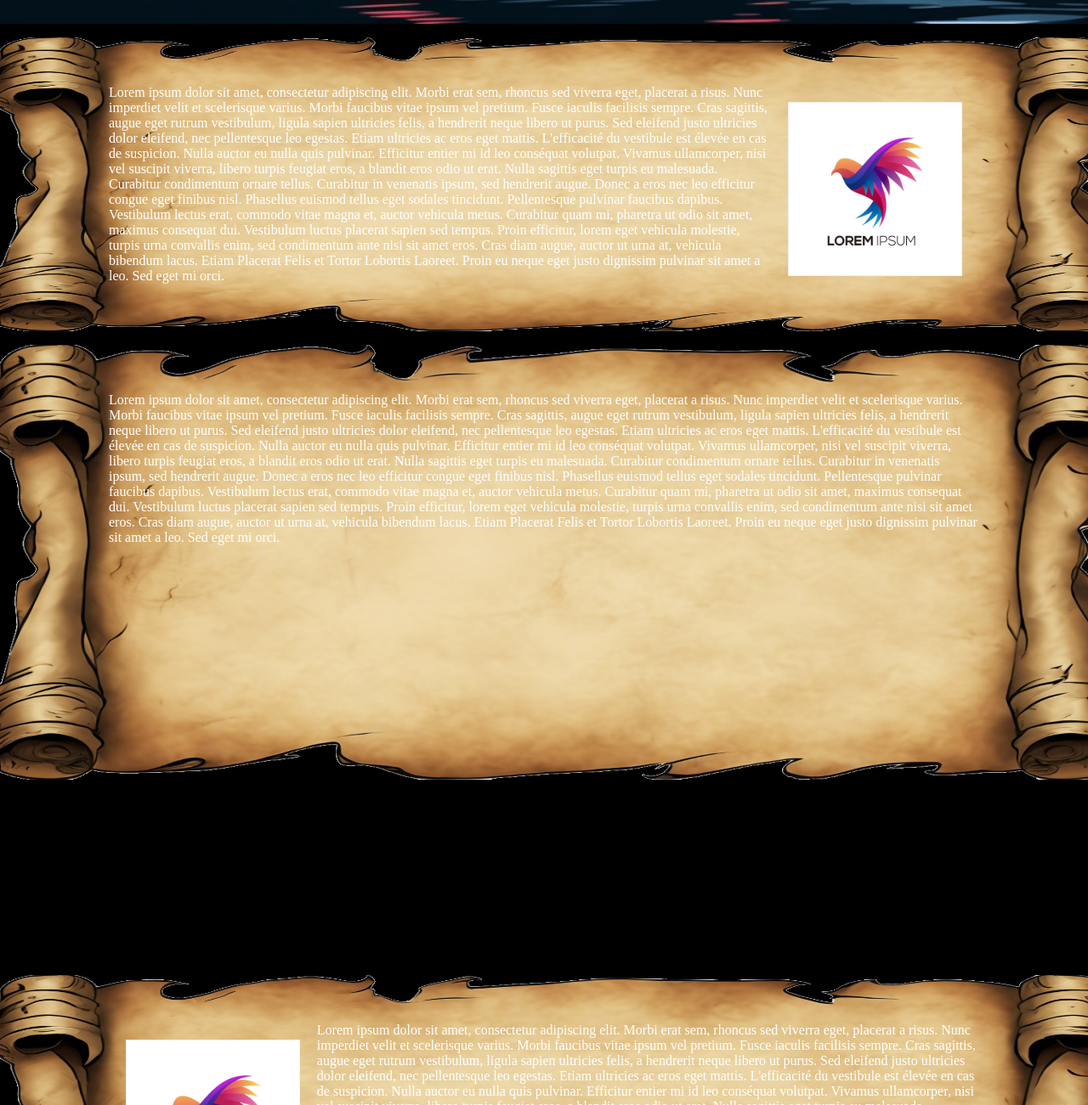
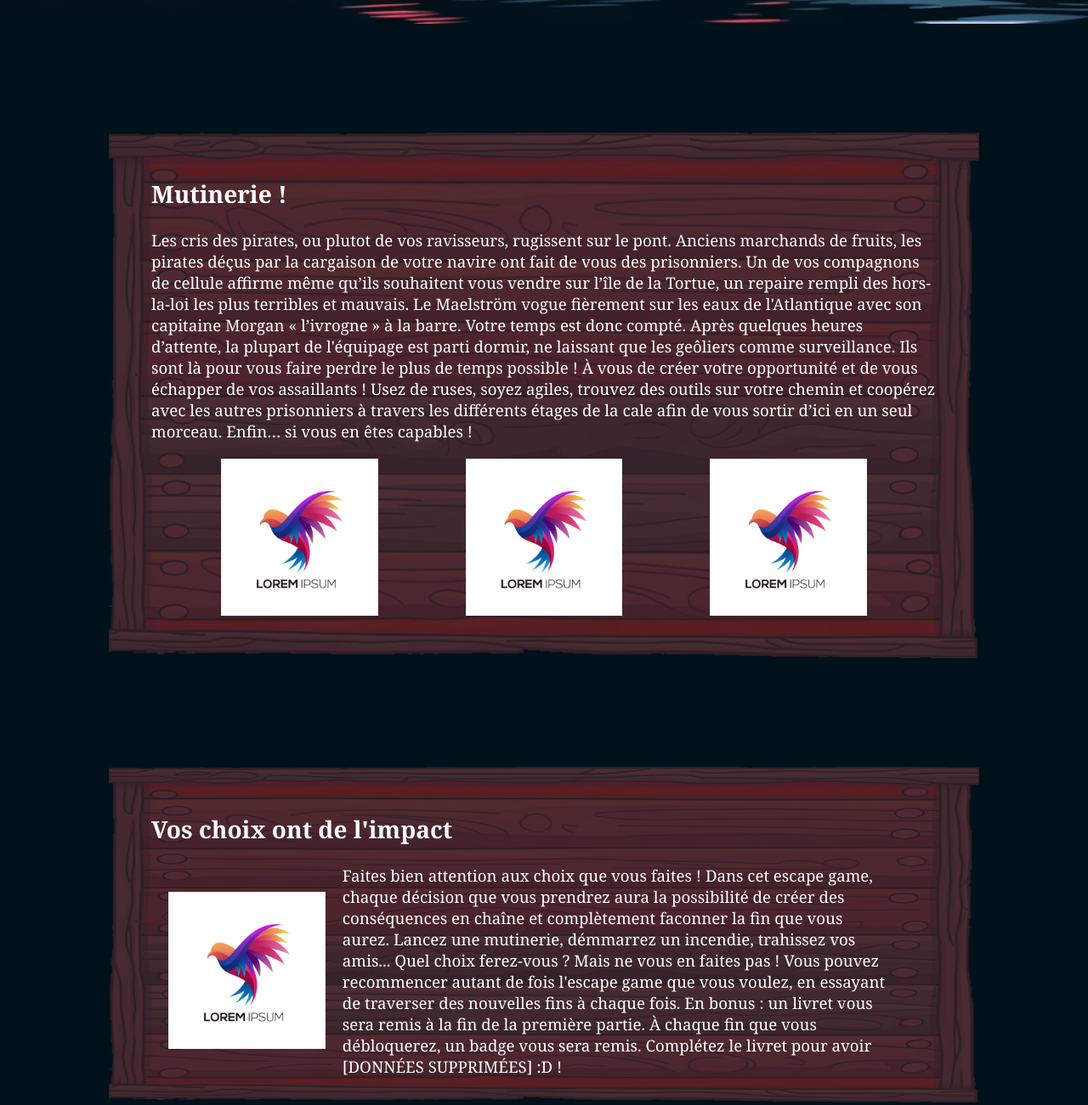
Before and after one commit to GraffAir/SAE105, a plain HTML site: page index.html in a window 1280 px wide. Shown: the part 772-2073 px from the top of the page at 85% size. Drawn offline with Linux system fonts and the light colour scheme; a web font is replaced by a local one.

Commit message:
Cohérence de la page, respect de la maquette

```diff
--- a/index.html
+++ b/index.html
@@ -16,9 +16,9 @@
                 <li>
                     <a href="">Histoire</a>
                     <ul>
-                        <li><a href="#début">Oups...</a></li>
-                        <li><a href="#milieu">L'échappatoire</a></li>
-                        <li><a href="#fin">Liberté !</a></li>
+                        <li><a href="#section-intro">Introduction</a></li>
+                        <li><a href="#section-choix">Votre choix</a></li>
+                        <li><a href="#section-immersion">Immersivité</a></li>
                     </ul>
                 </li>
                 <li>
@@ -36,51 +36,84 @@
     <main>
         <section class="section-accroche">
             <div>
-                <h1>Machin machin pirates slogan phrase d'accroche</h1>
+                <h1>À des kilomètres du continent...</h1>
                 <div class="button-gold button-intro">
-                    <a href="#début">Découvrir une nouvelle aventure !</a>
+                    <a href="#début">Découvrez une aventure inoubliable !</a>
                 </div>
             </div>
         </section>
         <div>
 
         </div>
-        <section id="début" class="parchemin">
-            <img src="images/logo.jpg" class="image-seule right" alt="">
-            <p>Lorem ipsum dolor sit amet, consectetur adipiscing elit. Morbi erat sem, rhoncus sed viverra eget,
-                placerat a risus. Nunc imperdiet velit et scelerisque varius. Morbi faucibus vitae ipsum vel pretium.
-                Fusce iaculis facilisis sempre. Cras sagittis, augue eget rutrum vestibulum, ligula sapien ultricies
-                felis, a hendrerit neque libero ut purus. Sed eleifend justo ultricies dolor eleifend, nec pellentesque
-                leo egestas. Etiam ultricies ac eros eget mattis. L'efficacité du vestibule est élevée en cas de
-                suspicion. Nulla auctor eu nulla quis pulvinar. Efficitur entier mi id leo conséquat volutpat. Vivamus
-                ullamcorper, nisi vel suscipit viverra, libero turpis feugiat eros, a blandit eros odio ut erat. Nulla
-                sagittis eget turpis eu malesuada. Curabitur condimentum ornare tellus. Curabitur in venenatis ipsum,
-                sed hendrerit augue. Donec a eros nec leo efficitur congue eget finibus nisl. Phasellus euismod tellus
-                eget sodales tincidunt. Pellentesque pulvinar faucibus dapibus. Vestibulum lectus erat, commodo vitae
-                magna et, auctor vehicula metus. Curabitur quam mi, pharetra ut odio sit amet, maximus consequat dui.
-                Vestibulum luctus placerat sapien sed tempus. Proin efficitur, lorem eget vehicula molestie, turpis urna
-                convallis enim, sed condimentum ante nisi sit amet eros. Cras diam augue, auctor ut urna at, vehicula
-                bibendum lacus. Etiam Placerat Felis et Tortor Lobortis Laoreet. Proin eu neque eget justo dignissim
-                pulvinar sit amet a leo. Sed eget mi orci. </p>
+        <section id="section-intro" class="section-contenu">
+            <div class="planche">
+                <h2>Mutinerie !</h2>
+                <p>
+                    Les cris des pirates, ou plutot de vos ravisseurs, rugissent sur le pont.
+                    Anciens marchands de fruits, les pirates déçus par la cargaison de votre navire ont
+                    fait de vous des prisonniers. Un de vos compagnons de cellule affirme même qu’ils
+                    souhaitent vous vendre sur l’île de la Tortue, un repaire rempli des hors-la-loi les
+                    plus terribles et mauvais. Le Maelström vogue fièrement sur les eaux de
+                    l'Atlantique avec son capitaine Morgan « l’ivrogne » à la barre. Votre temps est
+                    donc compté. Après quelques heures d’attente, la plupart de l'équipage est parti
+                    dormir, ne laissant que les geôliers comme surveillance. Ils sont là pour vous faire
+                    perdre le plus de temps possible ! À vous de créer votre opportunité et de vous
+                    échapper de vos assaillants ! Usez de ruses, soyez agiles, trouvez des outils sur
+                    votre chemin et coopérez avec les autres prisonniers à travers les différents étages
+                    de la cale afin de vous sortir d’ici en un seul morceau. Enfin… si vous en êtes
+                    capables !
+                </p>
+                <div class="images-carousel">
+                    <img src="images/logo.jpg" class="image-seule" alt="">
+                    <img src="images/logo.jpg" class="image-seule" alt="">
+                    <img src="images/logo.jpg" class="image-seule" alt="">
+                </div>
+            </div>
+
         </section>
-        <section id="milieu" class="parchemin">
-            <p>Lorem ipsum dolor sit amet, consectetur adipiscing elit. Morbi erat sem, rhoncus sed viverra eget,
-                placerat a risus. Nunc imperdiet velit et scelerisque varius. Morbi faucibus vitae ipsum vel pretium.
-                Fusce iaculis facilisis sempre. Cras sagittis, augue eget rutrum vestibulum, ligula sapien ultricies
-                felis, a hendrerit neque libero ut purus. Sed eleifend justo ultricies dolor eleifend, nec pellentesque
-                leo egestas. Etiam ultricies ac eros eget mattis. L'efficacité du vestibule est élevée en cas de
-                suspicion. Nulla auctor eu nulla quis pulvinar. Efficitur entier mi id leo conséquat volutpat. Vivamus
-                ullamcorper, nisi vel suscipit viverra, libero turpis feugiat eros, a blandit eros odio ut erat. Nulla
-                sagittis eget turpis eu malesuada. Curabitur condimentum ornare tellus. Curabitur in venenatis ipsum,
-                sed hendrerit augue. Donec a eros nec leo efficitur congue eget finibus nisl. Phasellus euismod tellus
-                eget sodales tincidunt. Pellentesque pulvinar faucibus dapibus. Vestibulum lectus erat, commodo vitae
-                magna et, auctor vehicula metus. Curabitur quam mi, pharetra ut odio sit amet, maximus consequat dui.
-                Vestibulum luctus placerat sapien sed tempus. Proin efficitur, lorem eget vehicula molestie, turpis urna
-                convallis enim, sed condimentum ante nisi sit amet eros. Cras diam augue, auctor ut urna at, vehicula
-                bibendum lacus. Etiam Placerat Felis et Tortor Lobortis Laoreet. Proin eu neque eget justo dignissim
-                pulvinar sit amet a leo. Sed eget mi orci.
-            </p>
+
+        <section id="section-choix" class="section-contenu">
+            <div class="planche">
+                <h2>Vos choix ont de l'impact</h2>
+                <div class="texte-colonne">
+                    <img src="images/logo.jpg" class="image-seule" alt="">
+                    <p>
+                        Faites bien attention aux choix que vous faites ! Dans cet escape game,
+                        chaque décision que vous prendrez aura la possibilité de créer des conséquences en chaîne
+                        et complètement faconner la fin que vous aurez.
+                        Lancez une mutinerie, démmarrez un incendie, trahissez vos amis... Quel choix ferez-vous ?
+
+                        Mais ne vous en faites pas ! Vous pouvez recommencer autant de fois l'escape game que vous voulez,
+                        en essayant de traverser des nouvelles fins à chaque fois. En bonus : un livret vous sera remis à la fin de la
+                        première partie. À chaque fin que vous débloquerez, un badge vous sera remis. Complétez le livret
+                        pour avoir [DONNÉES SUPPRIMÉES] :D !
+                    </p>
+
+                </div>
+            </div>
+
         </section>
+
+        <section id="section-immersion" class="section-contenu">
+            <div class="planche">
+                <h2>Immergez-vous dans l'action</h2>
+                <div class="texte-colonne texte-colonne-gauche">
+                    <p>
+                        À l'aide de simulateurs ultraréalistes à la pointe de la technologie, vous serez plongés dans une aventure immersive intense.
+                        Oubliez les autres escape game : une fois que vous aurez joué au notre, tous les autres sembleront ennuyeux, vide et dénués de sens.
+                        Vous vivrez toute votre vie à la recherche d'une expérience aussi plaisante mais sans succès; on ne bat pas l'imbattable.
+                        Au bout d'un certain temps, même votre vie deviendra grise et froide : rien que vous ne puissiez faire, pas un voyage, pas
+                        une rencontre entre amis, pas des expériences humanitaires, rien de tout ça ne vous procurera un sentiment de plénitude
+                        aussi puissant que notre escape game. Vous deviendrez lentement un zombie, une arrangement inhumain de chair qui ne vit
+                        que pour trouver des expériences qui se rapproche de cet idéal que vous avez vécu. Vous chercherez, chercherez, mais
+                        jamais vous ne trouverez.
+                    </p>
+                    <img src="images/logo.jpg" class="image-seule" alt="">
+                </div>
+            </div>
+
+        </section>
+
         <section id="fin" class="parchemin">
             <img src="images/logo.jpg" class="image-seule left" alt="">
             <p>Lorem ipsum dolor sit amet, consectetur adipiscing elit. Morbi erat sem, rhoncus sed viverra eget,
--- a/style.css
+++ b/style.css
@@ -1,7 +1,8 @@
 @font-face {
     font-family: "Pieces of Eight";
-    src: url(pieces_of_eight/Pieces\ of\ Eight.ttf);
+    src: url(fonts/PiecesOfEight.ttf);
 }
+
 
 body {
     margin: 0;
@@ -15,10 +16,47 @@ body {
     --bleu-lune-obscur: #284c60;
     --bleu-lune-obscur-transparent: rgba(40, 76, 96, 0.7);
 
+    background-color: #01111a;
+    color:white;
+
+    font-family: Georgia, 'Times New Roman', Times, serif;
+    font-size: 14pt;
+
+
 }
 
-main {
-    background-color: #000;
+.section-contenu {
+    margin: 10%;
+}
+
+.planche {
+    background-image: url("images/planche.png");
+    background-size:100% 100%;
+    padding:30px 50px;
+}
+
+.texte-colonne {
+    display: flex;
+    flex-direction: row;
+    align-items: center;
+}
+
+.texte-colonne img {
+    height:100%;
+}
+
+.texte-colonne p {
+    width:70%;
+}
+
+.texte-colonne-gauche {
+    text-align: right;
+}
+
+.images-carousel {
+    display: flex;
+    justify-content: space-evenly;
+    align-items: center;
 }
 
 .parchemin {
@@ -122,10 +160,6 @@ nav ul ul li a {
 .section-accroche>div>h1 {
     background-color: var(--rouge-pirate);
     padding: 4px;
-}
-
-#fin {
-    margin-top: 18%;
 }
 
 #img-banniere {
```
